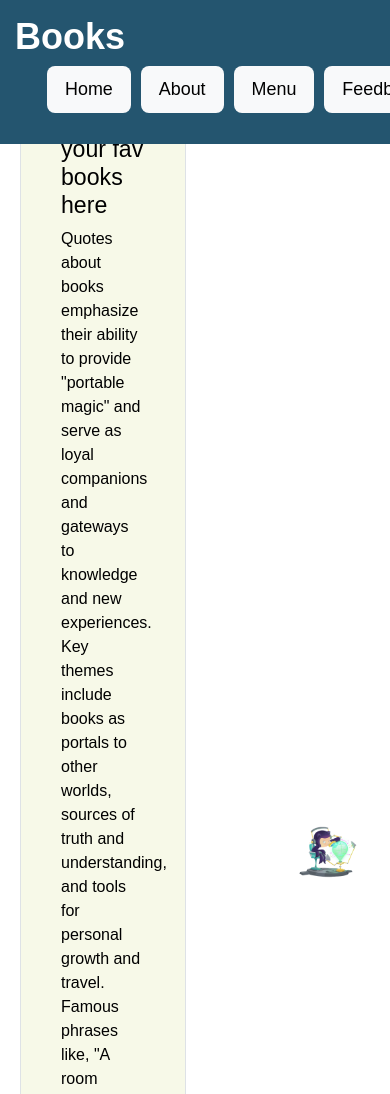
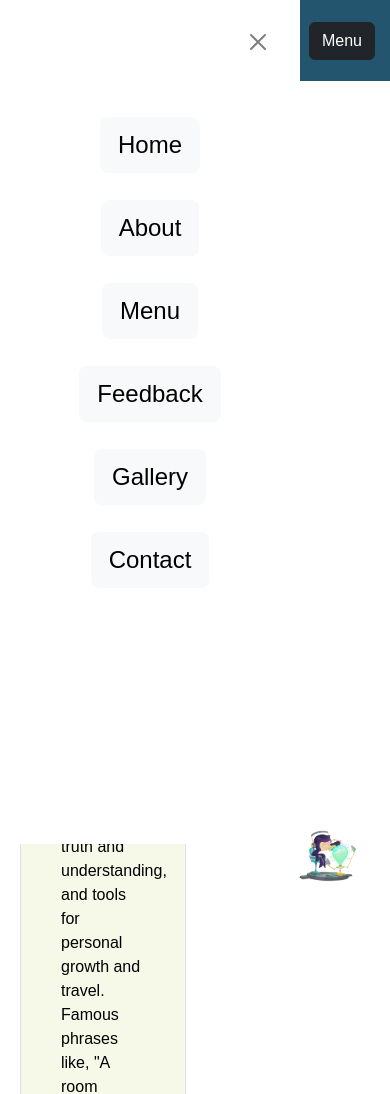
Before and after one commit to dushanlokuliyanage/bookShop, a PHP site: page / in a window 390 px wide. Shown: the top 1094 px of the page. Run offline with PHP 8.4, Linux system fonts and the light colour scheme; some web fonts are replaced.

Commit message:
Resposive

```diff
--- a/index.php
+++ b/index.php
@@ -19,6 +19,9 @@
             </a>
 
             <ul class="nav-menu">
+
+                <button id="btnClose" class="btn btn-close"></button>
+
                 <li class="nav-item">
                     <a href="#" class="nav-link">Home</a>
                 </li>
@@ -38,7 +41,7 @@
                     <a href="#" class="nav-link">Contact</a>
                 </li>
             </ul>
-
+            <button id="menuOpenBtn" class="btn btn-dark">Menu</button>
         </nav>
 
     </header>
@@ -48,7 +51,7 @@
             <div class="section-content ">
                 <!-- Text Section -->
                 <div class="hero-details border">
-                    <h2 class="title">Best Books</h2>
+                    <h1 class="title">Best Books</h1>
                     <h3 class="subtitle">Read your fav books here</h3>
                     <p class="description">
                         Quotes about books emphasize their ability to provide "portable magic" and serve as loyal companions and gateways to knowledge and new experiences.
--- a/style.css
+++ b/style.css
@@ -51,6 +51,8 @@
 
 /* Styling with whole site */
 
+
+
 ul {
   list-style: none;
 }
@@ -95,6 +97,14 @@ header .navbar {
   font-size: var(--font-size-xlarge);
   font-weight: var(--font-weight-semibold);
 }
+
+
+.navbar #btnClose {
+  position: absolute;
+  right: 30px;
+  top: 30px;
+}
+
 
 .navbar .nav-menu {
   display: flex;
@@ -144,8 +154,42 @@ header .navbar {
 }
 .border {
   border: 5px solid rgba(19, 14, 14, 0.963);
-    padding: 40px;
-    border-radius: 15px;
-    background-color: rgb(247, 249, 232);
-    width: 100px;
+  padding: 40px;
+  border-radius: 15px;
+  background-color: rgb(247, 249, 232);
+  width: 100px;
 }
+.title {
+  font-family: serif;
+  color: var(--primary-color);
+}
+
+@media screen and (max-width: 900px) {
+  .navbar .nav-menu {
+    display: block;
+    position: fixed;
+    left: 0;
+    top: 0;
+    width: 300px;
+    height: 100%;
+    display: flex;
+    flex-direction: column;
+    align-items: center;
+    padding: 100px;
+    background: var(--whiete-color);
+  }
+
+
+
+
+  .navbar .nav-menu .nav-link {
+    color: var(--black-color);
+    display: block;
+    margin-top: 17px;
+    font-size: var(--font-size-large);
+  }
+
+
+
+
+}
```
